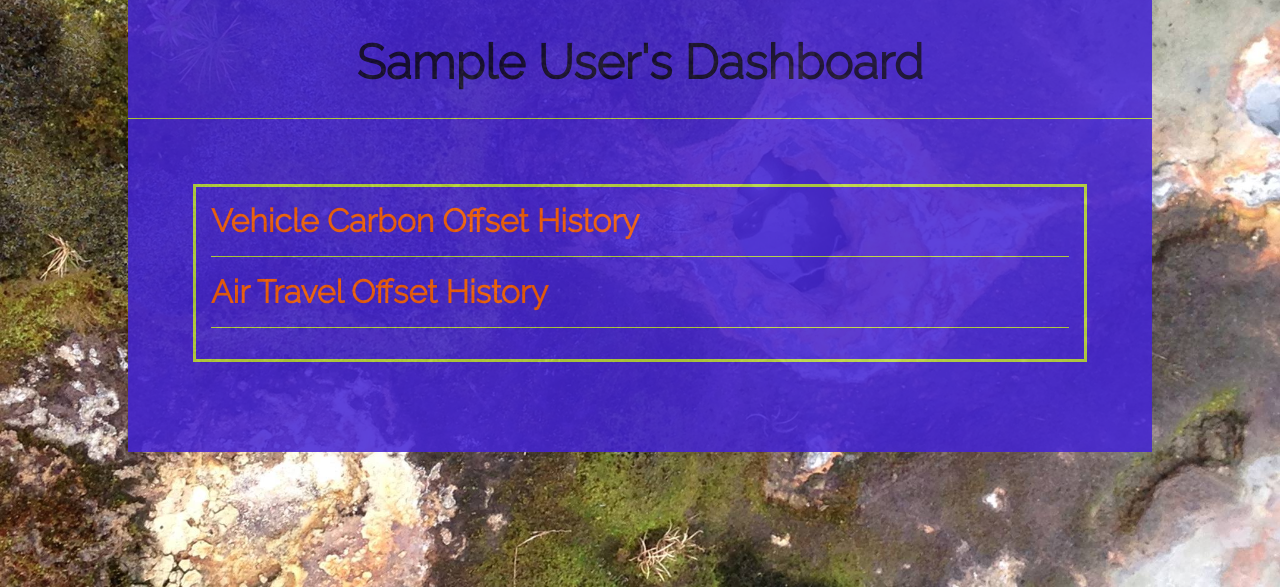
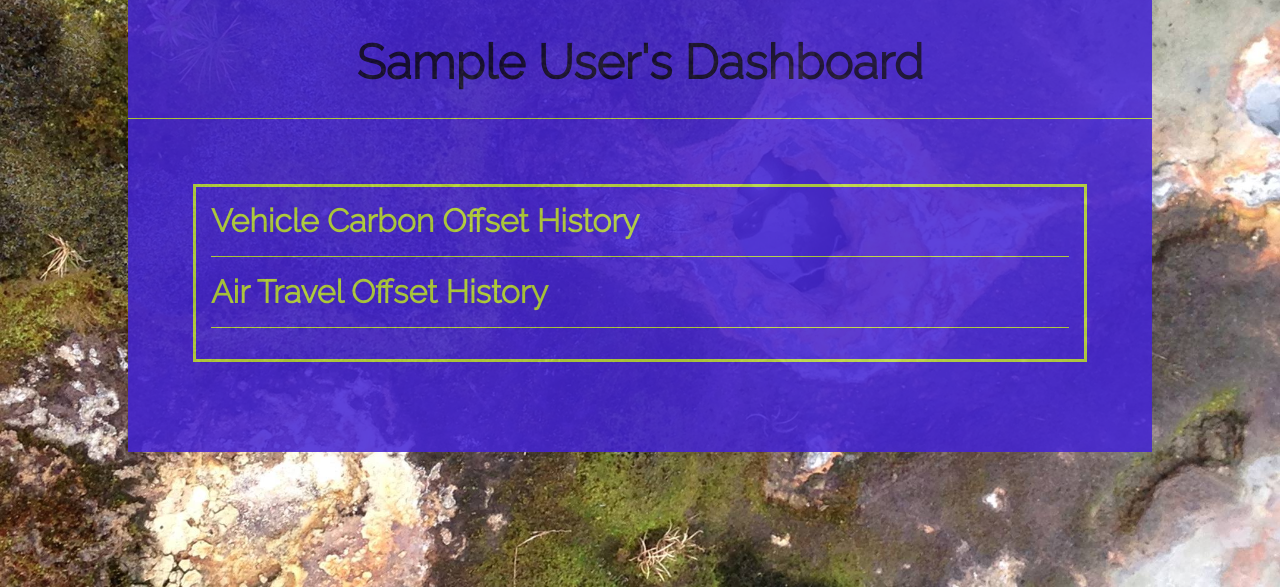
Before and after one commit to kc108/carbon-project, a Flask app: page /home in a window 1280 px wide. Shown: the part 213-800 px from the top of the page. Run offline with Flask 2, Linux system fonts and the light colour scheme; the visitor is signed in with stand-in values (Sample User, id 1); data comes from the database, SQL or seed files in the repository; data that the repository does not hold is empty; some libraries are stand-ins or nearby versions.

Commit message:
finished first draft for Edit Air Carbon Offset History

```diff
--- a/static/css/style.css
+++ b/static/css/style.css
@@ -28,7 +28,9 @@ h1 {
 #aeroplane-submit-btn,
 #edit-submit-car-btn,
 #submit-avail-offsets,
-#car-delete-edit-pg {
+#car-delete-edit-pg,
+#edit-submit-aero-btn,
+#delete-est-btn-airplane {
     color: #fff;
     background-color: #FC600A;
     border-color: #FC600A;
@@ -133,7 +135,8 @@ nav.navbar, #navbar-bg-base {
 .ground-container,
 .aeroplane-container,
 .dashboard-container,
-.edit-car-container {
+.edit-car-container,
+.edit-aeroplane-container {
     background-color: #4424D6;
     padding-bottom: 25px;
     padding-top: 25px;
@@ -153,13 +156,17 @@ nav.navbar, #navbar-bg-base {
 .aeroplane-line-break,
 .dashboard-line-break,
 .line-break-available-offsets,
-.edit-line-break {
+.edit-line-break,
+.line-break-edit-aeroplane {
     border-color: #B8D93F;
 }
 
 /* DASHBOARD STYLING */
-.car-title-dashboard, .aeroplane-title-dashboard, .edit-air-title {
-    color: #FC600A;
+.car-title-dashboard,
+.aeroplane-title-dashboard,
+.edit-air-title,
+.edit-aero-title {
+    color: #B8D93F;
     font-weight: bold;
 }
 .content-dashboard {
@@ -252,6 +259,10 @@ a.dashboard-aeroplane:hover {
 
 .edit-form-margin,
 .form-group,
-.edit-pg-delete-btn{
+.edit-pg-delete-btn,
+.edit-pg-delete-btn-aeroplane {
     margin: 25px;
 }
+
+
+/* EDIT AIR CARBON OFFSET HISTORY */
```
Also changed, not shown: templates/edit_air_query.html (+8 -7 lines).
